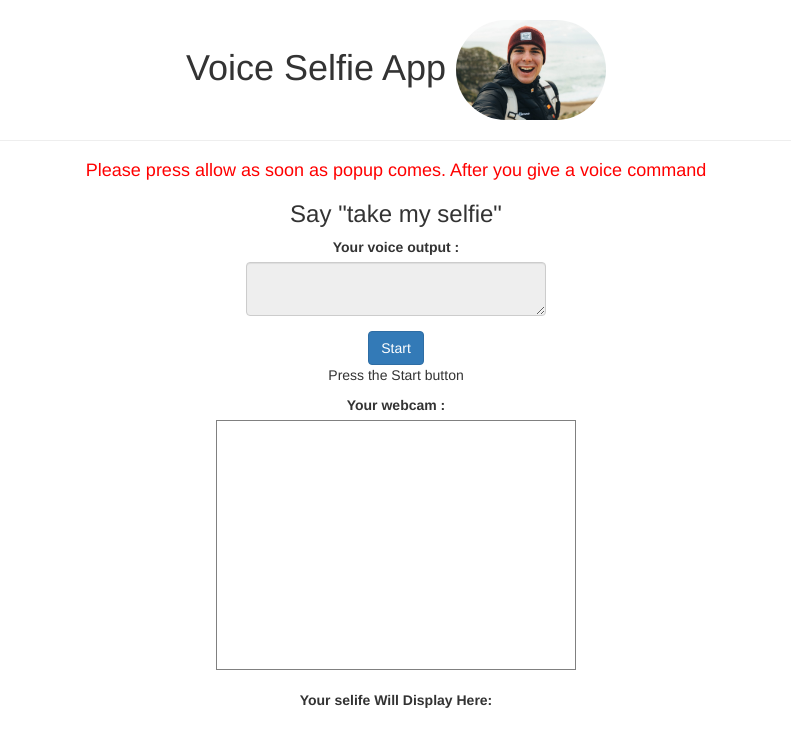
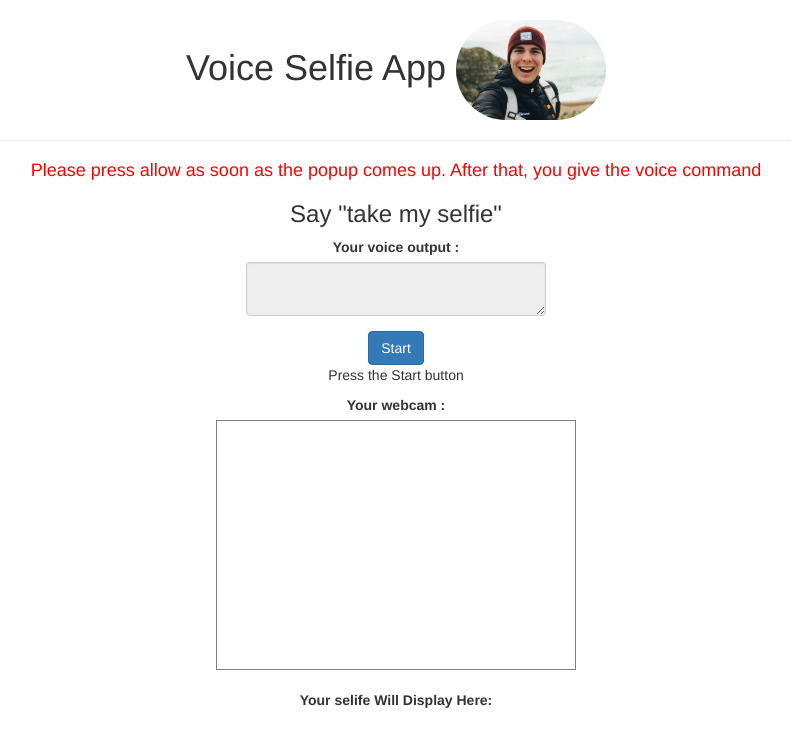
Before and after one commit to astro648/VoiceSelfieWebsite, a plain HTML site: page index.html in a window 1280 px wide. Shown: the whole page, without its empty margins (244-1035 px from the left). Drawn offline with nearby package versions, Linux system fonts and the light colour scheme.

Commit message:
small desc change

```diff
--- a/index.html
+++ b/index.html
@@ -18,7 +18,7 @@
         <img src="selfie.jpeg" id="logo_img">
         </h1>
         <hr>
-        <h4 style="color:red;">Please press allow as soon as popup comes. After you give a voice command</h4>
+        <h4 style="color:red;">Please press allow as soon as the popup comes up. After that, you give the voice command</h4>
 
         <div class="form-group">
             <h3>Say "take my selfie"</h3>
```
